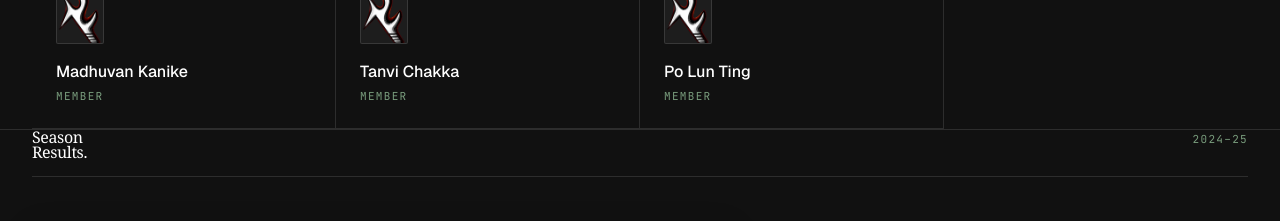
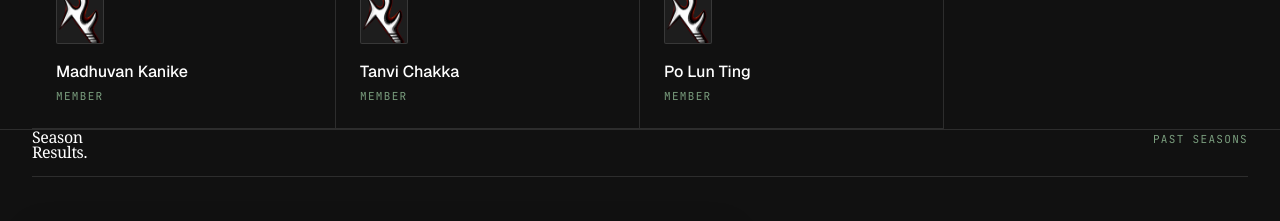
Before and after one commit to WestwoodRobotics/hungamunga, a SvelteKit app: page / in a window 1280 px wide. Shown: the part 3140-3361 px from the top of the page. Built offline with nearby package versions, Linux system fonts and the light colour scheme; a web font is replaced by a local one.

Commit message:
content fixes

```diff
--- a/src/routes/+page.svelte
+++ b/src/routes/+page.svelte
@@ -180,7 +180,7 @@
 
 
 		<div use:reveal>
-			<Section id="results" kicker="2024–25">
+			<Section id="results" kicker="PAST SEASONS">
 				{#snippet title()}Season<br/> Results.{/snippet}
 				<div class="grid grid-cols-1 lg:grid-cols-12 gap-6">
 					<div class="liquid-panel p-12 lg:col-span-7 flex flex-col justify-between min-h-[360px] group">
```
